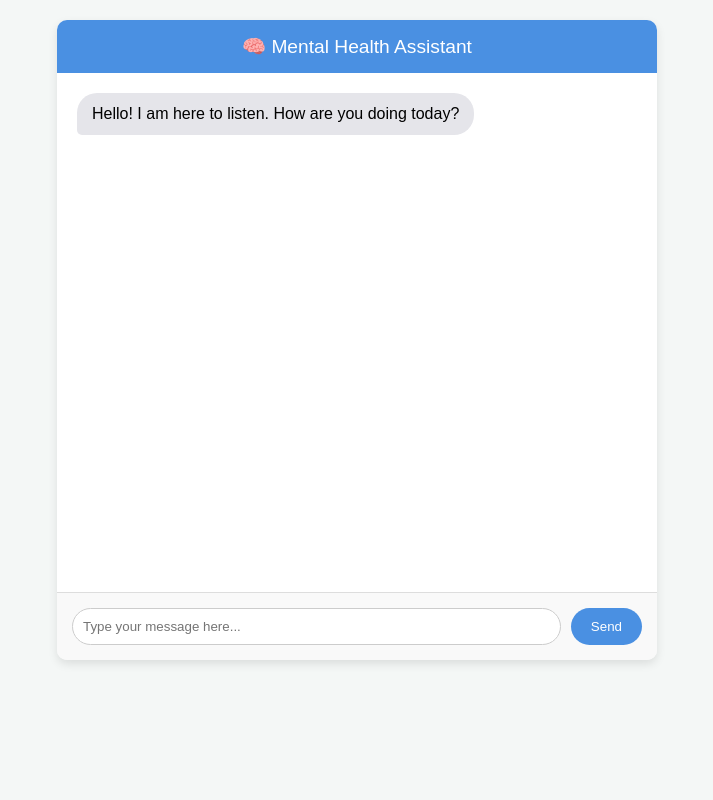
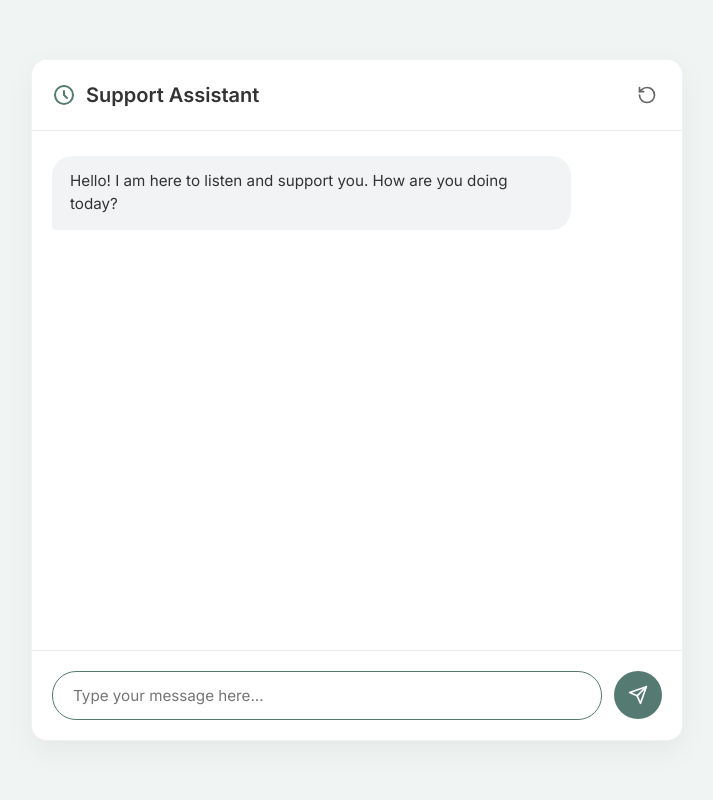
Before and after one commit to rklorD456/Mental-Health-Support-Chatbot, a FastAPI app: page / in a window 1280 px wide. Shown: the whole page, without its empty margins (283-996 px from the left). Run offline with FastAPI, Linux system fonts and the light colour scheme; parts of the project's set-up code (start-up, migrations or seed data) failed here and were passed over.

Commit message:
feat: update model settings for intent classification and translation, enhance chat UI with new styles and reset functionality

```diff
--- a/src/config.py
+++ b/src/config.py
@@ -17,10 +17,10 @@ class Settings:
     ## what model i wan to use for RAG
     model_used_api = lightning_api_key
     model_used_base_url = lightning_base_url
+
     model_used_name = "openai/gpt-4o"
-
-    ## for intent classifier
     model_used_name_intent = "lightning-ai/gpt-oss-20b"
+    model_used_name_translation = "lightning-ai/gpt-oss-20b"
 
     ## for embedding
     embedding_model_name = "BAAI/bge-base-en-v1.5"
--- a/src/main.py
+++ b/src/main.py
@@ -17,7 +17,7 @@ import torch
 from fastapi import FastAPI, HTTPException, Request
 from fastapi.responses import HTMLResponse
 from fastapi.templating import Jinja2Templates
-
+from fastapi.staticfiles import StaticFiles
 
 from src.config import get_settings
 from src.core.schemas import ChatRequest, ChatResponse
@@ -111,7 +111,7 @@ async def lifespan(app: FastAPI):
     state.rag_pipeline = RAGPipeline(retriever, reranker, state.client, settings)
 
     logger.info("Loading language detection model...")
-    state.translator = TranslatorService(llm_client=state.client, model_name=settings.model_used_name)
+    state.translator = TranslatorService(llm_client=state.client, model_name=settings.model_used_name_translation)
 
     logger.info("Loading emotion & language classification models...")
     device = "cuda" if torch.cuda.is_available() else "cpu"
@@ -147,7 +147,7 @@ app = FastAPI(
     version="1.0.0",
     lifespan=lifespan,
 )
-
+app.mount("/static", StaticFiles(directory="static"), name="static")
 
 @app.get("/", response_class=HTMLResponse)
 def read_root(request: Request):
--- /dev/null
+++ b/static/css/style.css
@@ -0,0 +1,226 @@
+:root {
+    --primary-color: #557A72;
+    --primary-hover: #44635C;
+    --bg-color: #F0F4F3;
+    --chat-bg: #FFFFFF;
+    --user-msg: #557A72;
+    --bot-msg: #F1F3F4;
+    --text-main: #333333;
+    --text-light: #666666;
+}
+
+body {
+    font-family: 'Inter', sans-serif;
+    background-color: var(--bg-color);
+    margin: 0;
+    padding: 20px;
+    display: flex;
+    justify-content: center;
+    align-items: center;
+    height: 100vh;
+    box-sizing: border-box;
+}
+
+.chat-container {
+    width: 100%;
+    max-width: 650px;
+    background: var(--chat-bg);
+    border-radius: 16px;
+    box-shadow: 0 10px 30px rgba(0, 0, 0, 0.05);
+    display: flex;
+    flex-direction: column;
+    height: 85vh;
+    overflow: hidden;
+    border: 1px solid rgba(0, 0, 0, 0.05);
+}
+
+.header {
+    background: #ffffff;
+    color: var(--text-main);
+    padding: 20px;
+    text-align: center;
+    font-size: 1.25em;
+    font-weight: 600;
+    border-bottom: 1px solid #EAEAEA;
+    display: flex;
+    justify-content: space-between;
+    align-items: center;
+}
+
+.header-title {
+    display: flex;
+    align-items: center;
+    gap: 10px;
+}
+
+.reset-btn {
+    background: none;
+    border: none;
+    cursor: pointer;
+    color: var(--text-light);
+    padding: 5px;
+    border-radius: 50%;
+    display: flex;
+    align-items: center;
+    justify-content: center;
+    transition: background 0.2s;
+}
+
+.reset-btn:hover {
+    background: #f0f0f0;
+    color: var(--primary-color);
+}
+
+.chat-box {
+    flex-grow: 1;
+    padding: 25px 20px;
+    overflow-y: auto;
+    display: flex;
+    flex-direction: column;
+    gap: 20px;
+    scroll-behavior: smooth;
+}
+
+.message-wrapper {
+    display: flex;
+    flex-direction: column;
+    max-width: 85%;
+}
+
+.wrapper-user {
+    align-self: flex-end;
+    align-items: flex-end;
+}
+
+.wrapper-bot {
+    align-self: flex-start;
+    align-items: flex-start;
+}
+
+.message {
+    padding: 14px 18px;
+    border-radius: 20px;
+    line-height: 1.5;
+    font-size: 0.95em;
+    white-space: pre-wrap;
+    word-wrap: break-word;
+}
+
+.user-message {
+    background: var(--user-msg);
+    color: white;
+    border-bottom-right-radius: 4px;
+    box-shadow: 0 2px 5px rgba(85, 122, 114, 0.2);
+}
+
+.bot-message {
+    background: var(--bot-msg);
+    color: var(--text-main);
+    border-bottom-left-radius: 4px;
+}
+
+.input-area {
+    display: flex;
+    padding: 20px;
+    background: #ffffff;
+    border-top: 1px solid #EAEAEA;
+    gap: 12px;
+}
+
+input[type="text"] {
+    flex-grow: 1;
+    padding: 14px 20px;
+    border: 1px solid #E0E0E0;
+    border-radius: 24px;
+    outline: none;
+    font-size: 0.95em;
+    font-family: 'Inter', sans-serif;
+    background: #F9FAFB;
+    transition: border-color 0.2s, background 0.2s;
+}
+
+input[type="text"]:focus {
+    border-color: var(--primary-color);
+    background: #ffffff;
+}
+
+.send-btn {
+    background: var(--primary-color);
+    color: white;
+    border: none;
+    width: 48px;
+    height: 48px;
+    border-radius: 50%;
+    cursor: pointer;
+    display: flex;
+    align-items: center;
+    justify-content: center;
+    transition: background 0.2s, transform 0.1s;
+}
+
+.send-btn:hover {
+    background: var(--primary-hover);
+}
+
+.send-btn:active {
+    transform: scale(0.95);
+}
+
+.typing-indicator {
+    display: none;
+    background: var(--bot-msg);
+    padding: 16px 20px;
+    border-radius: 20px;
+    border-bottom-left-radius: 4px;
+    align-self: flex-start;
+    width: fit-content;
+}
+
+.dots {
+    display: flex;
+    gap: 5px;
+}
+
+.dot {
+    width: 8px;
+    height: 8px;
+    background: #90949c;
+    border-radius: 50%;
+    animation: bounce 1.4s infinite ease-in-out both;
+}
+
+.dot:nth-child(1) {
+    animation-delay: -0.32s;
+}
+
+.dot:nth-child(2) {
+    animation-delay: -0.16s;
+}
+
+@keyframes bounce {
+    0%,
+    80%,
+    100% {
+        transform: scale(0);
+    }
+    40% {
+        transform: scale(1);
+    }
+}
+
+::-webkit-scrollbar {
+    width: 6px;
+}
+
+::-webkit-scrollbar-track {
+    background: transparent;
+}
+
+::-webkit-scrollbar-thumb {
+    background: #D1D5DB;
+    border-radius: 10px;
+}
+
+::-webkit-scrollbar-thumb:hover {
+    background: #9CA3AF;
+}
--- /dev/null
+++ b/static/js/script.js
@@ -0,0 +1,97 @@
+let SESSION_ID = crypto.randomUUID();
+
+function resetChat() {
+    // Generate a fresh session ID
+    SESSION_ID = crypto.randomUUID();
+    const chatBox = document.getElementById("chat-box");
+
+    // Reset the chat and recreate the typing indicator so it isn't lost
+    chatBox.innerHTML = `
+        <div class="message-wrapper wrapper-bot">
+            <div class="message bot-message">Hello! I am here to listen and support you. How are you doing today?</div>
+        </div>
+        <div class="typing-indicator" id="typing-indicator" style="display: none;">
+            <div class="dots">
+                <div class="dot"></div>
+                <div class="dot"></div>
+                <div class="dot"></div>
+            </div>
+        </div>
+    `;
+
+    document.getElementById("user-input").focus();
+}
+
+async function sendMessage() {
+    const inputField = document.getElementById("user-input");
+    const message = inputField.value.trim();
+    const typingIndicator = document.getElementById("typing-indicator");
+    const chatBox = document.getElementById("chat-box");
+
+    if (!message) return;
+
+    appendMessage(message, "user-message", "wrapper-user");
+    inputField.value = "";
+
+    // Show typing indicator
+    if (typingIndicator) {
+        chatBox.appendChild(typingIndicator);
+        typingIndicator.style.display = "block";
+    }
+    chatBox.scrollTop = chatBox.scrollHeight;
+
+    try {
+        const response = await fetch("/chat", {
+            method: "POST",
+            headers: {
+                "Content-Type": "application/json"
+            },
+            body: JSON.stringify({ message: message, session_id: SESSION_ID })
+        });
+
+        if (!response.ok) {
+            throw new Error("Server response was not ok.");
+        }
+
+        const data = await response.json();
+
+        if (typingIndicator) typingIndicator.style.display = "none";
+        appendMessage(data.response, "bot-message", "wrapper-bot");
+
+    } catch (error) {
+        if (typingIndicator) typingIndicator.style.display = "none";
+        appendMessage("I'm sorry, I am having trouble connecting to the server right now. Please try again in a moment.", "bot-message", "wrapper-bot");
+    }
+}
+
+function appendMessage(text, msgClass, wrapperClass) {
+    const chatBox = document.getElementById("chat-box");
+
+    const wrapperDiv = document.createElement("div");
+    wrapperDiv.className = `message-wrapper ${wrapperClass}`;
+
+    const msgDiv = document.createElement("div");
+    msgDiv.className = `message ${msgClass}`;
+    msgDiv.textContent = text;
+
+    wrapperDiv.appendChild(msgDiv);
+    chatBox.appendChild(wrapperDiv);
+
+    // Keep typing indicator at the very bottom
+    const typingIndicator = document.getElementById("typing-indicator");
+    if (typingIndicator) {
+        chatBox.appendChild(typingIndicator);
+    }
+
+    chatBox.scrollTop = chatBox.scrollHeight;
+}
+
+function handleKeyPress(event) {
+    if (event.key === "Enter") {
+        sendMessage();
+    }
+}
+
+window.onload = () => {
+    document.getElementById("user-input").focus();
+};
--- a/templates/index.html
+++ b/templates/index.html
@@ -4,166 +4,54 @@
     <meta charset="UTF-8">
     <meta name="viewport" content="width=device-width, initial-scale=1.0">
     <title>Mental Health Support Chat</title>
-    <style>
-        body {
-            font-family: Arial, sans-serif;
-            background-color: #f4f7f6;
-            margin: 0;
-            padding: 20px;
-            display: flex;
-            justify-content: center;
-        }
-        .chat-container {
-            width: 100%;
-            max-width: 600px;
-            background: white;
-            border-radius: 10px;
-            box-shadow: 0 4px 10px rgba(0,0,0,0.1);
-            overflow: hidden;
-            display: flex;
-            flex-direction: column;
-            height: 80vh;
-        }
-        .header {
-            background: #4A90E2;
-            color: white;
-            padding: 15px;
-            text-align: center;
-            font-size: 1.2em;
-        }
-        .chat-box {
-            flex-grow: 1;
-            padding: 20px;
-            overflow-y: auto;
-            display: flex;
-            flex-direction: column;
-            gap: 15px;
-        }
-        .message {
-            max-width: 80%;
-            padding: 10px 15px;
-            border-radius: 20px;
-            line-height: 1.4;
-        }
-        .user-message {
-            align-self: flex-end;
-            background: #4A90E2;
-            color: white;
-            border-bottom-right-radius: 5px;
-        }
-        .bot-message {
-            align-self: flex-start;
-            background: #E5E5EA;
-            color: black;
-            border-bottom-left-radius: 5px;
-        }
-        .input-area {
-            display: flex;
-            padding: 15px;
-            background: #f9f9f9;
-            border-top: 1px solid #ddd;
-        }
-        input[type="text"] {
-            flex-grow: 1;
-            padding: 10px;
-            border: 1px solid #ccc;
-            border-radius: 20px;
-            outline: none;
-        }
-        button {
-            background: #4A90E2;
-            color: white;
-            border: none;
-            padding: 10px 20px;
-            margin-left: 10px;
-            border-radius: 20px;
-            cursor: pointer;
-        }
-        button:hover {
-            background: #357ABD;
-        }
-        .loading {
-            font-size: 0.8em;
-            color: #888;
-            align-self: center;
-            display: none;
-        }
-    </style>
+    <link href="https://fonts.googleapis.com/css2?family=Inter:wght@400;500;600&display=swap" rel="stylesheet">
+    <link rel="stylesheet" href="/static/css/style.css">
 </head>
 <body>
 
 <div class="chat-container">
-    <div class="header">🧠 Mental Health Assistant</div>
+    <div class="header">
+        <div class="header-title">
+            <svg width="24" height="24" viewBox="0 0 24 24" fill="none" stroke="var(--primary-color)" stroke-width="2" stroke-linecap="round" stroke-linejoin="round">
+                <path d="M12 21a9 9 0 1 0 0-18 9 9 0 0 0 0 18Z"></path>
+                <path d="M12 8v4l3 3"></path>
+            </svg>
+            Support Assistant
+        </div>
+        <button class="reset-btn" onclick="resetChat()" title="Start New Session">
+            <svg width="20" height="20" viewBox="0 0 24 24" fill="none" stroke="currentColor" stroke-width="2" stroke-linecap="round" stroke-linejoin="round">
+                <path d="M3 12a9 9 0 1 0 9-9 9.75 9.75 0 0 0-6.74 2.74L3 8"></path>
+                <path d="M3 3v5h5"></path>
+            </svg>
+        </button>
+    </div>
 
     <div class="chat-box" id="chat-box">
-        <div class="message bot-message">Hello! I am here to listen. How are you doing today?</div>
+        <div class="message-wrapper wrapper-bot">
+            <div class="message bot-message">Hello! I am here to listen and support you. How are you doing today?</div>
+        </div>
     </div>
 
-    <div class="loading" id="loading-text">Bot is typing...</div>
+    <div class="typing-indicator" id="typing-indicator">
+        <div class="dots">
+            <div class="dot"></div>
+            <div class="dot"></div>
+            <div class="dot"></div>
+        </div>
+    </div>
 
     <div class="input-area">
-        <input type="text" id="user-input" placeholder="Type your message here..." onkeypress="handleKeyPress(event)">
-        <button onclick="sendMessage()">Send</button>
+        <input type="text" id="user-input" placeholder="Type your message here..." onkeypress="handleKeyPress(event)" autocomplete="off">
+        <button class="send-btn" onclick="sendMessage()" title="Send Message">
+            <svg width="20" height="20" viewBox="0 0 24 24" fill="none" stroke="currentColor" stroke-width="2" stroke-linecap="round" stroke-linejoin="round">
+                <line x1="22" y1="2" x2="11" y2="13"></line>
+                <polygon points="22 2 15 22 11 13 2 9 22 2"></polygon>
+            </svg>
+        </button>
     </div>
 </div>
 
-<script>
-    // Generate a unique session ID for this browser tab
-    const SESSION_ID = crypto.randomUUID();
-
-    async function sendMessage() {
-        const inputField = document.getElementById("user-input");
-        const message = inputField.value.trim();
-        const chatBox = document.getElementById("chat-box");
-        const loadingText = document.getElementById("loading-text");
-
-        if (!message) return;
-
-        // 1. Add User Message to UI
-        appendMessage(message, "user-message");
-        inputField.value = ""; // Clear input
-        loadingText.style.display = "block"; // Show loading
-
-        try {
-            // 2. Send POST request to your FastAPI backend
-            const response = await fetch("/chat", {
-                method: "POST",
-                headers: {
-                    "Content-Type": "application/json"
-                },
-                body: JSON.stringify({ message: message, session_id: SESSION_ID })
-            });
-
-            const data = await response.json();
-
-            // 3. Add Bot Response to UI
-            appendMessage(data.response, "bot-message");
-
-        } catch (error) {
-            appendMessage("Sorry, I am having trouble connecting to the server.", "bot-message");
-        } finally {
-            loadingText.style.display = "none"; // Hide loading
-        }
-    }
-
-    function appendMessage(text, className) {
-        const chatBox = document.getElementById("chat-box");
-        const msgDiv = document.createElement("div");
-        msgDiv.className = `message ${className}`;
-        msgDiv.innerText = text;
-        chatBox.appendChild(msgDiv);
-
-        // Auto-scroll to the bottom
-        chatBox.scrollTop = chatBox.scrollHeight;
-    }
-
-    // Allow pressing "Enter" to send
-    function handleKeyPress(event) {
-        if (event.key === "Enter") {
-            sendMessage();
-        }
-    }
-</script>
+<script src="/static/js/script.js"></script>
 
 </body>
 </html>
```
